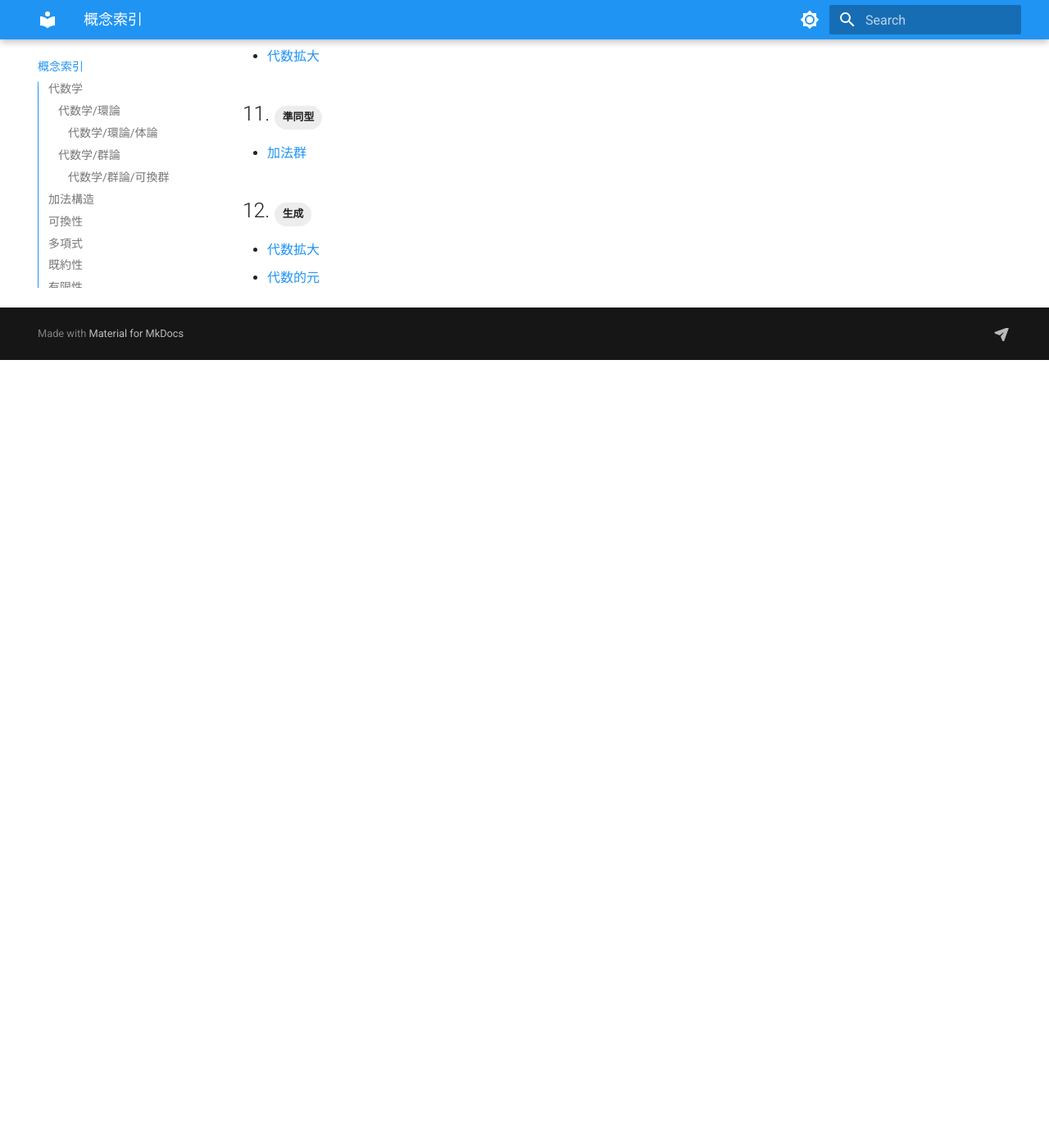
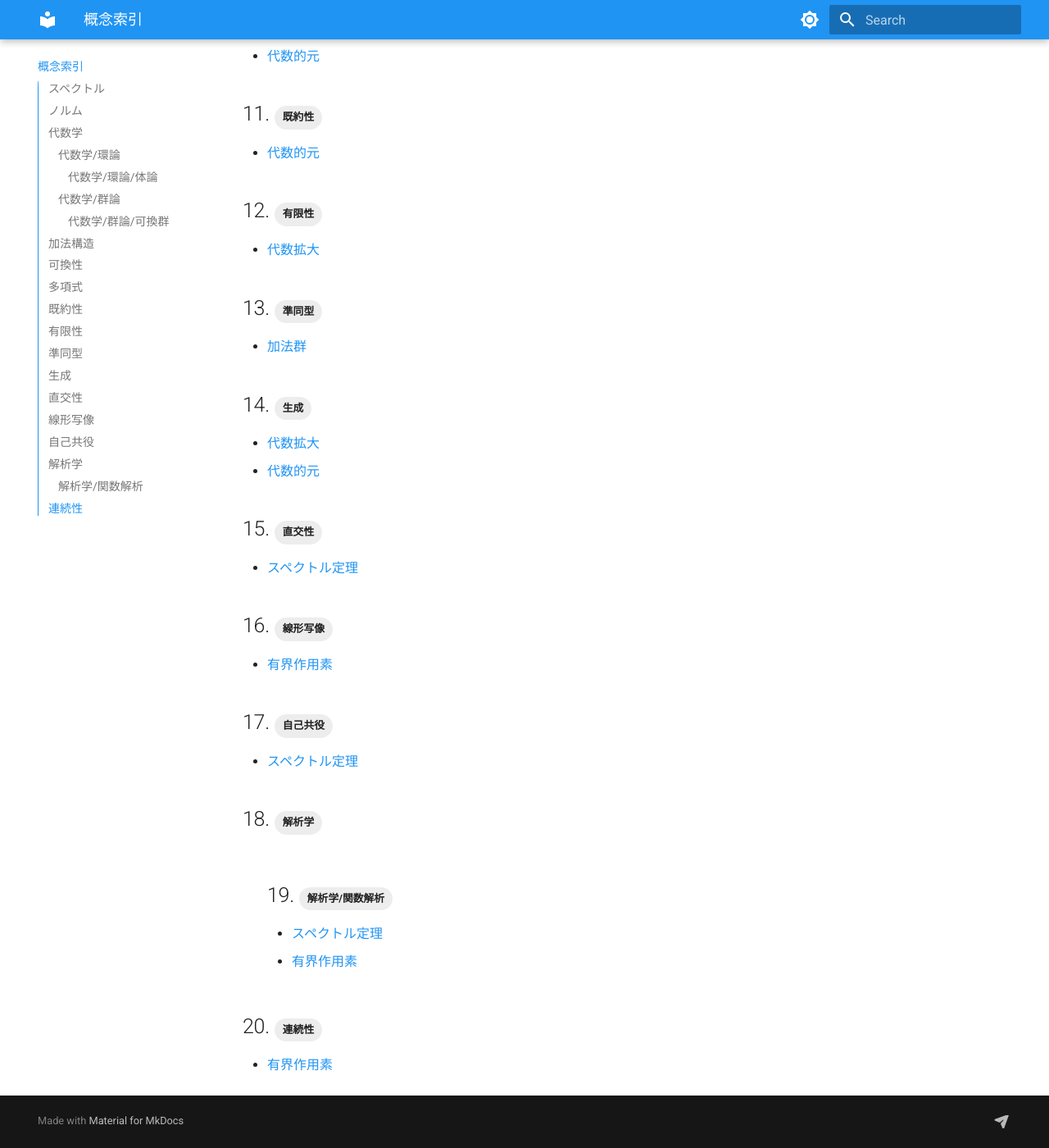
Before and after one commit to skrtk98/deepmath, an MkDocs documentation site: the page built from docs/tags.md, in a window 1280 px wide and 1400 px high, scrolled down 1434 px. Shown: the whole window at 82% size. Built offline with MkDocs 1.6.1 and Material for MkDocs 9.7.7, drawn with Linux system fonts in a browser that asks for light colours; before the commit the page ends 1873 px from its top, so only the background shows below that.

Commit message:
Complete phase 4 functional analysis foundations

```diff
--- /dev/null
+++ b/docs/wiki/bounded_operator.md
@@ -0,0 +1,18 @@
+---
+tags:
+  - 解析学/関数解析
+  - 線形写像
+  - ノルム
+  - 連続性
+---
+
+# 有界作用素
+
+## 定義
+
+> [!definition] 有界線形作用素
+> ノルム空間 $`X,Y`$ の間の線形写像 $`T\colon X\to Y`$ が有界であるとは、ある定数 $`C\ge0`$ が存在して、すべての $`x\in X`$ に対して $`\lVert T(x)\rVert\le C\lVert x\rVert`$ が成り立つことである。
+
+有界線形作用素は連続であり、ノルム空間間の線形写像については連続性と有界性は同値である。
+
+作用素ノルムは $`\lVert T\rVert=\sup_{\lVert x\rVert\le1}\lVert T(x)\rVert`$ と定める。
--- /dev/null
+++ b/docs/wiki/spectral_theorem.md
@@ -0,0 +1,17 @@
+---
+tags:
+  - 解析学/関数解析
+  - スペクトル
+  - 自己共役
+  - 直交性
+---
+
+# スペクトル定理
+
+## 定理
+
+> [!theorem] コンパクト自己共役作用素のスペクトル定理
+> Hilbert 空間上のコンパクト自己共役作用素は、零以外の固有値からなる高々可算な実数列を持つ。
+> 対応する固有ベクトルは正規直交系に選べ、作用素はその固有空間の直交直和上で対角化される。
+
+有限次元 Hilbert 空間では、自己共役作用素は正規直交基底に関して対角行列で表される。
```
Also changed, not shown: MIGRATION_PLAN.md (+1 -1 lines).
